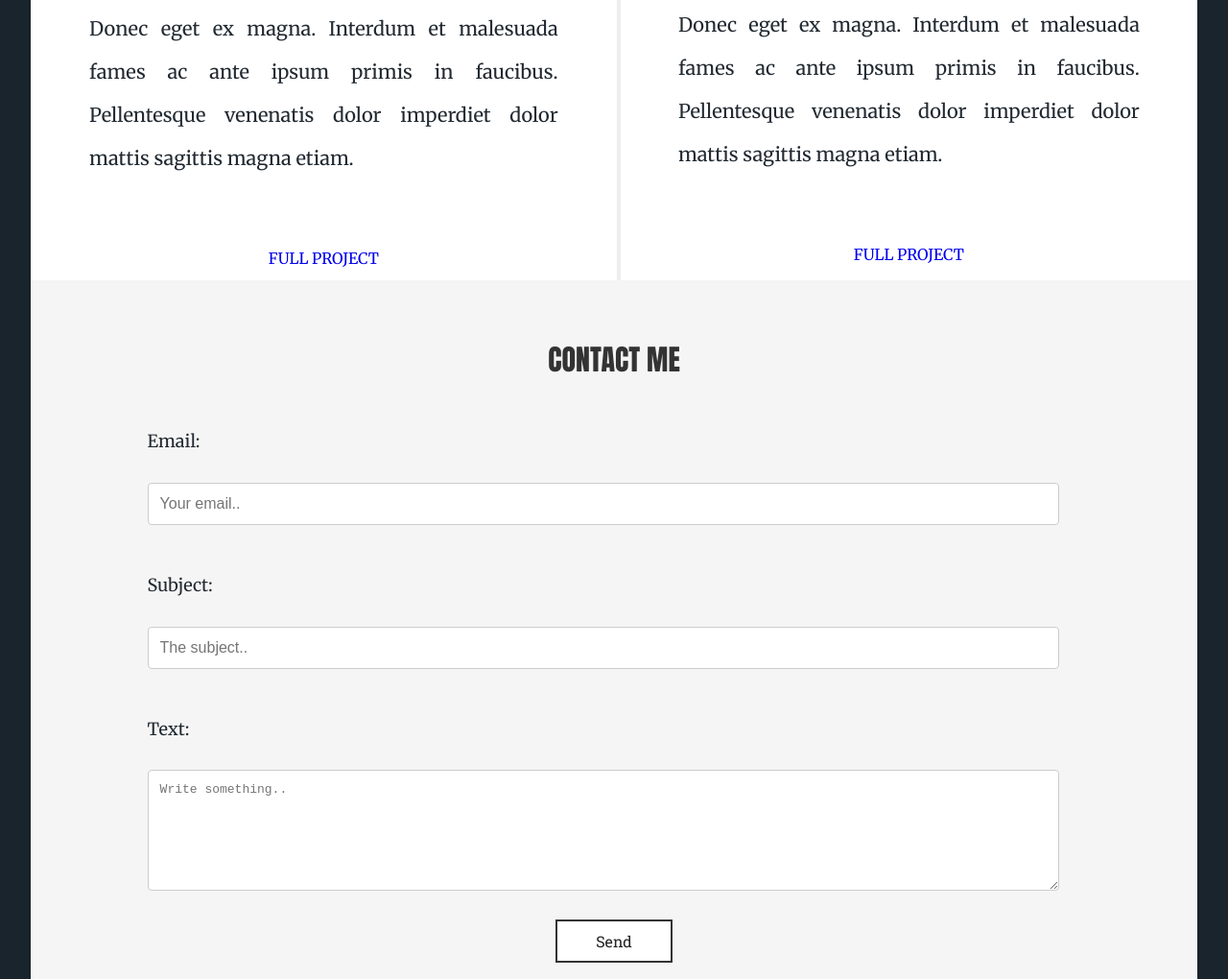
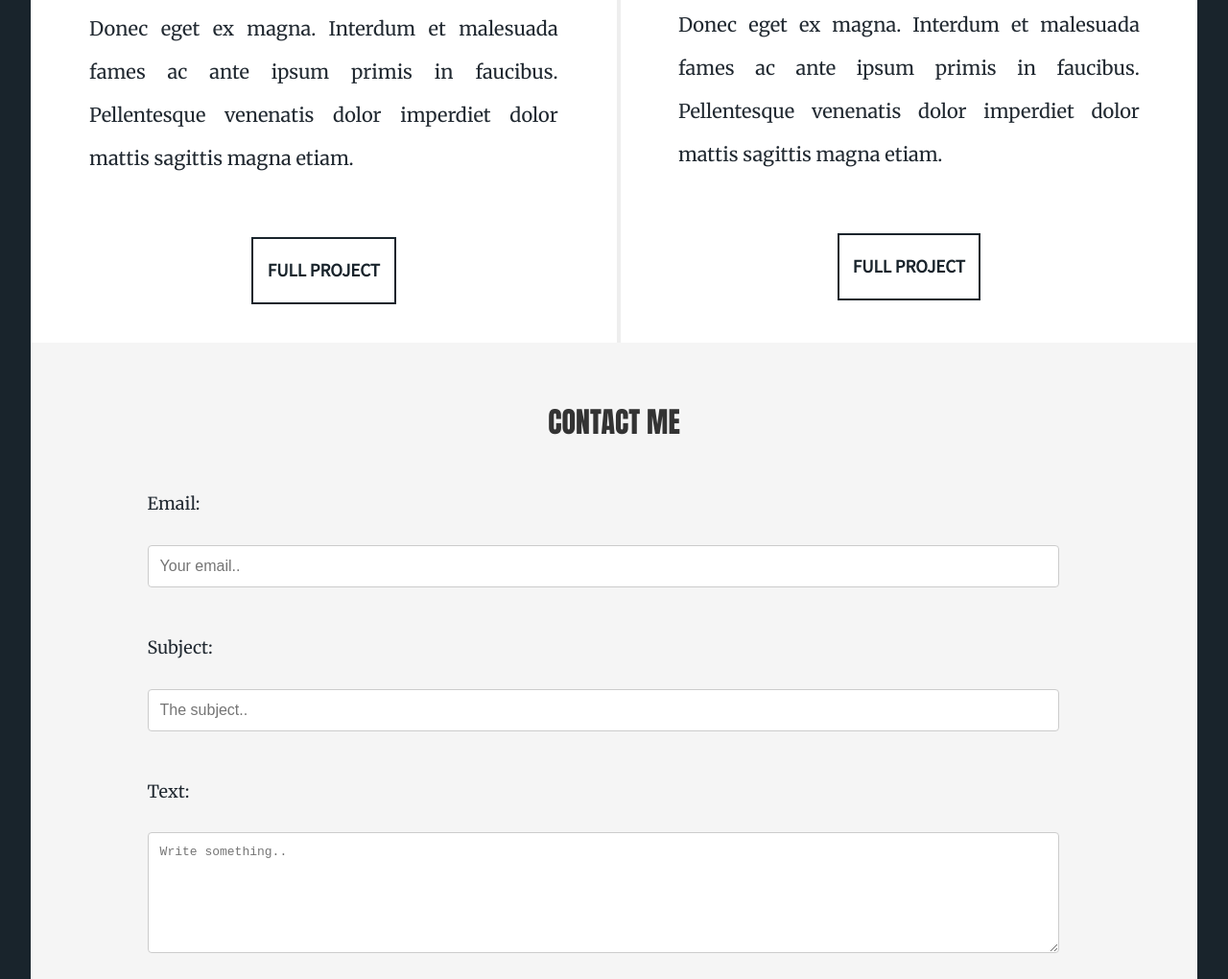
Before and after one commit to stephenth23/stefan_portofolio_website, a plain HTML site: page index.html in a window 1280 px wide. Shown: the part 1353-2373 px from the top of the page at 96% size. Drawn offline with Linux system fonts and the light colour scheme.

Commit message:
new design

```diff
--- a/css/style.css
+++ b/css/style.css
@@ -306,13 +306,21 @@ nav ul li a:hover{
     line-height: 45px;
 }
 
-.index-projects .header-button {
-    margin-bottom: 80px;
-    padding: 15px 40px;
+.index-projects .button {
+    display: block;
+    margin: 0 auto;
+    border: 2px solid #19242c;
+    width: 30%;
+    padding: 10px 0;
+    margin-bottom: 40px;
+}
 
-    background-color: #ffffff;
-    border: 2px solid #333;
-    font-family: 'Roboto Slab', serif;
+.index-projects .button a {
+    color: #19242c;
+    text-decoration: none;
+    font-size: 19px;
+    font-weight: 900;
+    font-family: "Source Sans Pro", Helvetica, sans-serif;
 }
 
 
```
